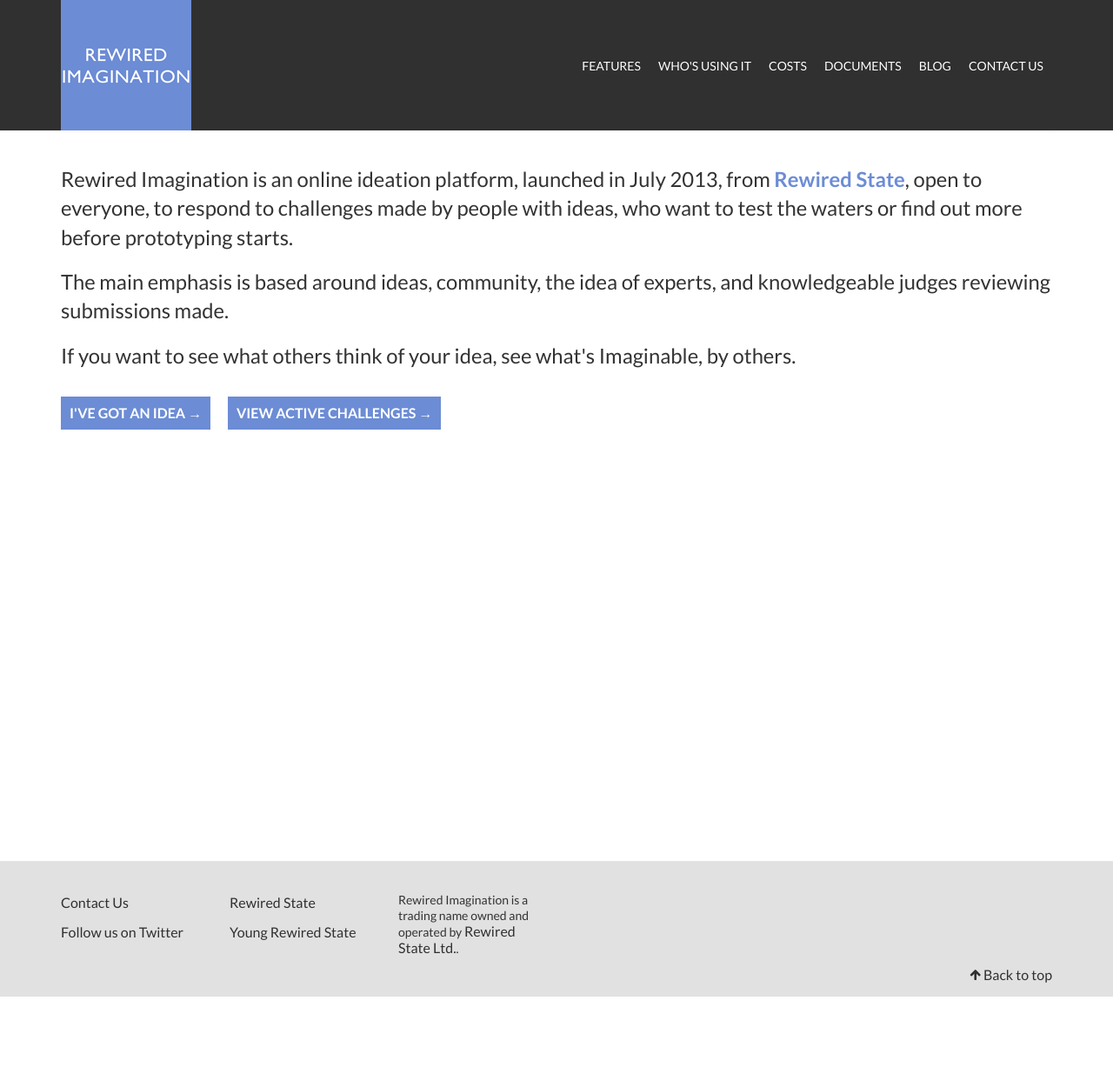
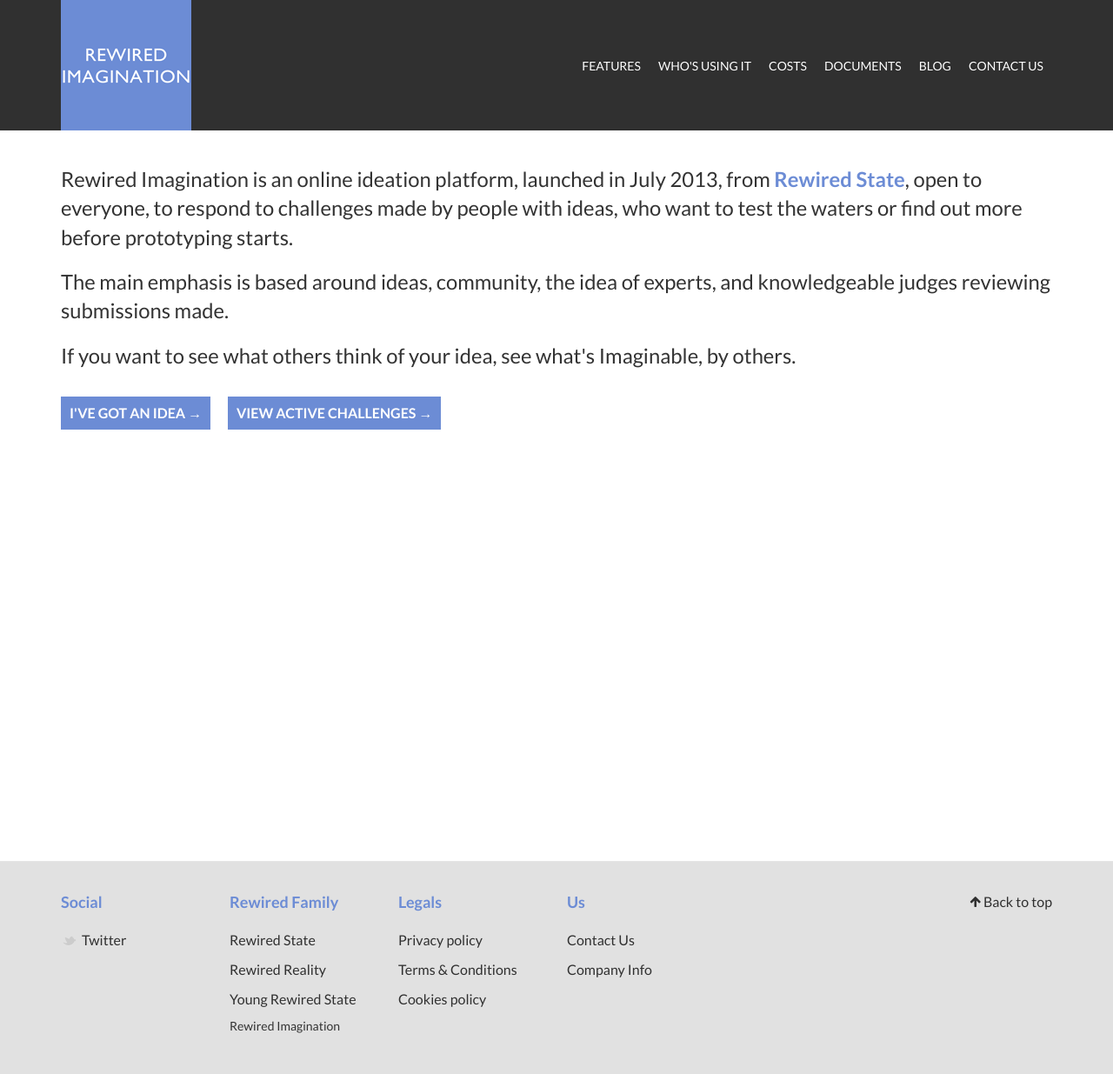
Before and after one commit to adamamyl/rewiredimagination.com, a Jekyll site: the page built from index.html, in a window 1280 px wide. Shown: the whole page at 87% size. Built offline with Jekyll 4.4.1, drawn with Linux system fonts in a browser that asks for light colours; nearby versions of some CDN libraries; Markdown is read by kramdown in place of the engine named in the settings; before the commit the page ends 1146 px from its top, so only the background shows below that.

Commit message:
Prettify footer, zap 'fullpage' (shouldn't have been commited), zap title in /

```diff
--- a/_includes/footer.html
+++ b/_includes/footer.html
@@ -1,34 +1,34 @@
         <footer class="footer">
             <div class="footer-inner">
+                <p class="pull-right"><a href="index.html#"><i class="icon-arrow-up"></i> Back to top</a><br /></p>
 
                 <div class="row">
                     <ul class="nav nav-list">
-                        <li><a href="mailto:hello@rewiredimagination.co.uk">Contact Us</a></li>
-                        <li><a href="https://twitter.com/rewiredimagine">Follow us on Twitter</a></li>
-                        <!--<li><a href="/contact">Contact us</a></li>-->
+                    <h4>Social</h4>
+                        <li><a href="https://twitter.com/rewiredimagine"><span class="icon icon-social-new icon-twitter"></span>Twitter</a></li>
                     </ul>
 
                     <ul class="nav nav-list">
+                    <h4>Rewired Family</h4>
                         <li><a href="http://rewiredstate.org">Rewired State</a></li>
-                        <li><a href="http://youngrewiredstate.org">Young Rewired State</a></li>
+                        <li><a href="https://rewiredreality.com">Rewired Reality</a></li>
+                        <li><a href="https://youngrewiredstate.org">Young Rewired State</a></li>
+                        <li>Rewired Imagination</li>
                     </ul>
 
                     <ul class="nav nav-list">
-                        <li><small>Rewired Imagination is a trading name owned and operated by <a href="http://opencorporates.com/companies/gb/07149780">Rewired State Ltd.</a>.</small></li>
+                    <h4>Legals</h4>
+                        <li><a href="/privacy-policy/">Privacy policy</a></li>
+                        <li><a href="/terms-and-conditions/">Terms &amp; Conditions</a></li>
+                        <li><a href="/cookies-policy/">Cookies policy</a></li>
+                    </ul>
+
+                    <ul class="nav nav-list">
+                    <h4>Us</h4>
+                        <li><a href="/contact/">Contact Us</a></li>
+                        <li><a href="/company-info/">Company Info</a></li>
                     </ul>
                 </div> <!-- close row -->
-
-                <!--
-                <div class="row">
-                    <ul class="nav nav-list">
-                        <li><a href="/privacy-policy">Privacy policy</a></li>
-                        <li><a href="/terms-and-conditions">Terms &amp; Conditions</a></li>
-                        <li><a href="/cookies-policy">Cookies policy</a></li>
-                    </ul>
-                </div>
-                -->
-
-                <p class="pull-right"><a href="index.html#"><i class="icon-arrow-up"></i> Back to top</a><br /></p>
             </div> <!-- footer-inner -->
         </footer>
 
--- a/index.html
+++ b/index.html
@@ -1,6 +1,5 @@
 ---
 layout: default
-title: Rewired Imagination
 ---
 
                 <div class="getstartedtext">
```
Also changed, not shown: _includes/fullpage.html (deleted, +0 -137 lines).
